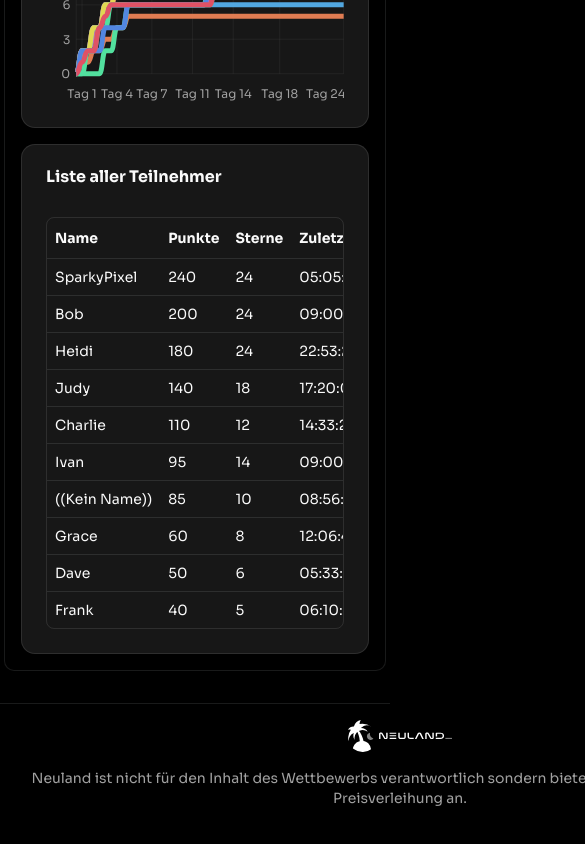
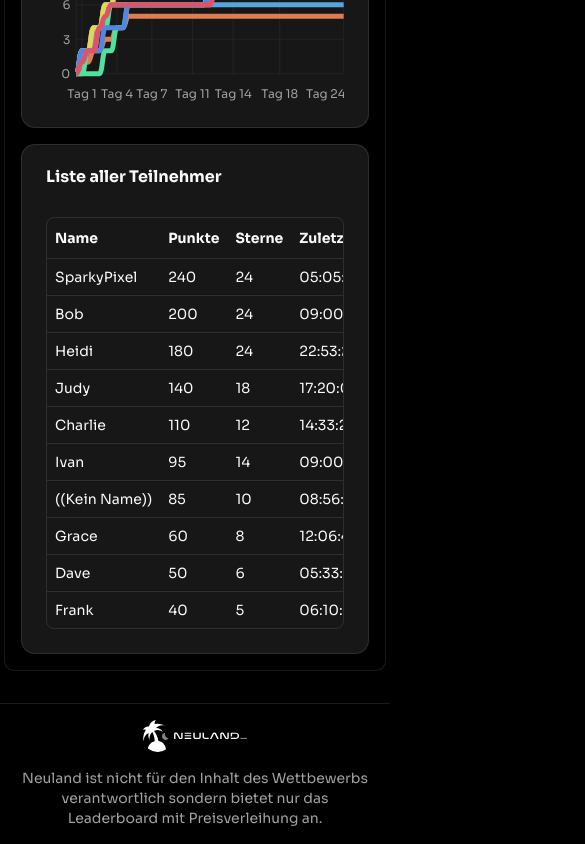
Before and after one commit to neuland-ingolstadt/neuland-aoc-leaderboard, a Next.js app: page / in a window 390 px wide. Shown: the part 2831-3675 px from the top of the page, 585 px wide, since content can reach past the window. Built offline with nearby package versions, Linux system fonts and the light colour scheme; a web font is replaced by a local one.

Commit message:
fix: limit width of footer content

```diff
--- a/components/layout/footer.tsx
+++ b/components/layout/footer.tsx
@@ -2,8 +2,8 @@ import Image from "next/image";
 
 export default function Footer() {
     return (
-        <div className="w-full border-t border-border py-4 mt-8">
-            <div className="container w-200 mx-auto px-4 flex flex-col md:flex-row justify-center items-center gap-4 text-sm text-muted-foreground">
+        <div className="w-full border-t border-border mt-8">
+            <div className="container max-w-200 mx-auto px-4 py-4 flex flex-col md:flex-row justify-center items-center gap-4 text-sm text-muted-foreground">
                 <Image
                     src="/img/neuland_logo.svg"
                     alt="Neuland Logo"
```
